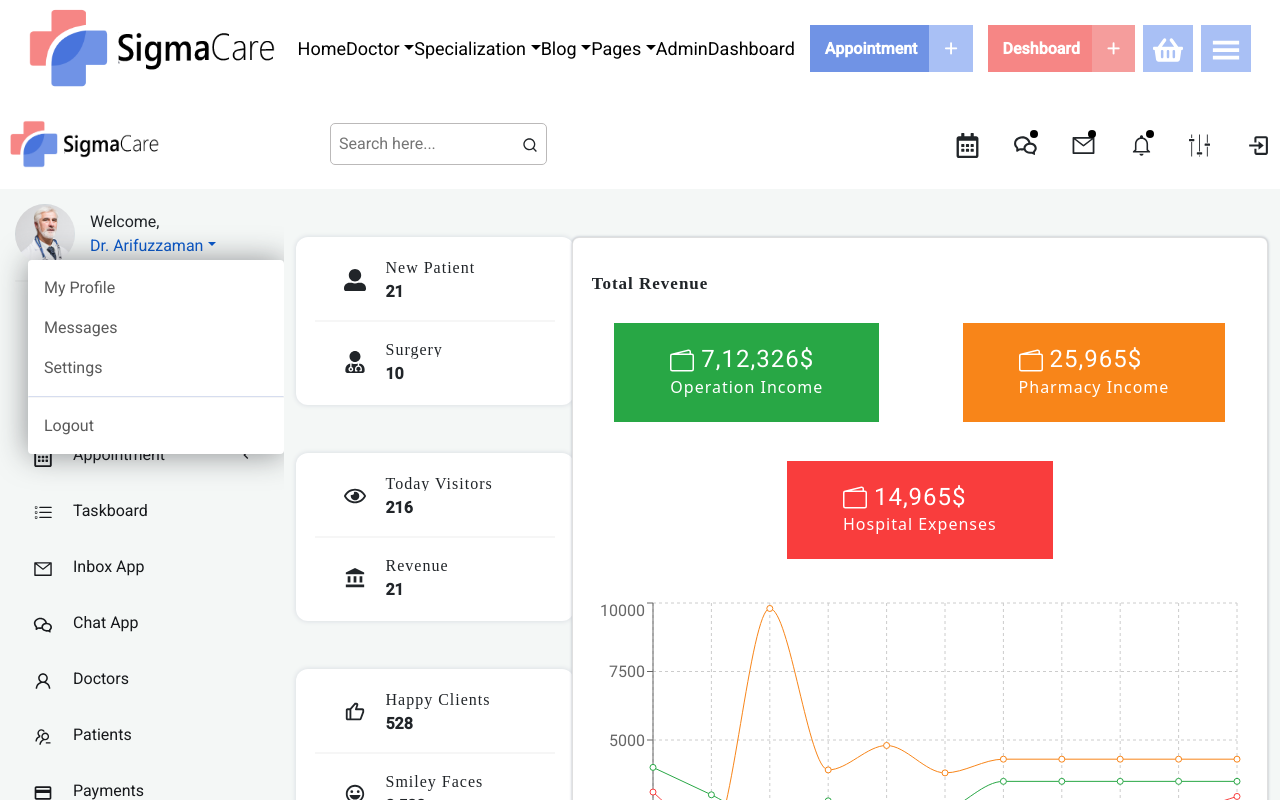
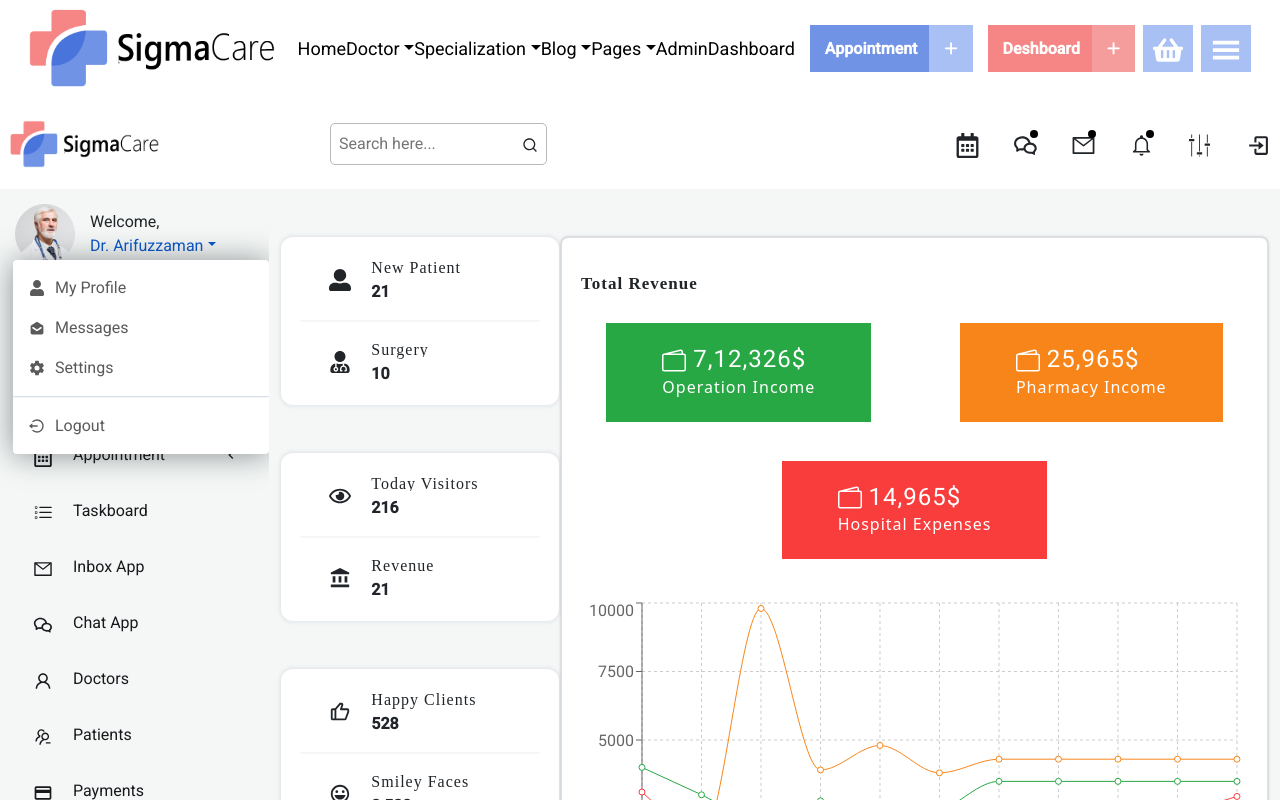
Before and after one commit to ruhulamin77/sigma-hospital-client, a React (Create React App) app: page /dashboard in a window 1280 px wide. Both pictures are taken after a click on the button "Dr. Arifuzzaman". Shown: the top 800 px of the page. Built offline with nearby package versions, Linux system fonts and the light colour scheme.

Commit message:
dashboard

```diff
--- a/src/components/Dashboard/DashboardMain/DashboardMain.css
+++ b/src/components/Dashboard/DashboardMain/DashboardMain.css
@@ -72,7 +72,7 @@
 }
 .dashboard_left_side_bar {
   padding: 15px;
-  flex-basis: 320px;
+  flex-basis: 300px;
   height: 100vh;
   overflow: scroll;
   overflow-x: hidden;
@@ -95,6 +95,9 @@
   width: 60px;
   height: 60px;
   border-radius: 50%;
+}
+.dash_drop_item span {
+  margin-left: 10px;
 }
 #basic-nav-dropdown {
   margin: 0;
--- a/src/components/Dashboard/DashboardMain/DashboardMain.js
+++ b/src/components/Dashboard/DashboardMain/DashboardMain.js
@@ -7,7 +7,7 @@ import {
   Offcanvas,
 } from "react-bootstrap";
 import { GiSettingsKnobs } from "react-icons/gi";
-import { RiSearchLine, RiWechatLine } from "react-icons/ri";
+import { RiLogoutCircleLine, RiSearchLine, RiWechatLine } from "react-icons/ri";
 import { ImStack } from "react-icons/im";
 import {
   AiOutlineMail,
@@ -16,7 +16,16 @@ import {
 } from "react-icons/ai";
 import { GrHome, GrLocation } from "react-icons/gr";
 import { MdKeyboardArrowLeft, MdOutlinePayment } from "react-icons/md";
-import { HiOutlineLockClosed, HiOutlinePuzzle } from "react-icons/hi";
+import {
+  HiMailOpen,
+  HiOutlineLockClosed,
+  HiOutlinePuzzle,
+} from "react-icons/hi";
+import { IoMdNotificationsOutline } from "react-icons/io";
+import { BiLogIn } from "react-icons/bi";
+import { FaRegCalendarAlt, FaUser } from "react-icons/fa";
+import { BsListTask } from "react-icons/bs";
+import { IoSettingsSharp } from "react-icons/io5";
 
 import "./DashboardMain.css";
 import logo from "../../../images/logo/logo.png";
@@ -29,11 +38,6 @@ import {
   Route,
   Routes,
 } from "react-router-dom";
-import { IoMdNotificationsOutline } from "react-icons/io";
-import { BiLogIn } from "react-icons/bi";
-
-import { FaRegCalendarAlt } from "react-icons/fa";
-import { BsListTask } from "react-icons/bs";
 
 const DashboardMain = () => {
   const [show, setShow] = useState(false);
@@ -41,6 +45,20 @@ const DashboardMain = () => {
   const handleShow = () => setShow(true);
   return (
     <div>
+      {/* <Button variant="primary" onClick={handleShow}>
+        Launch
+      </Button>
+
+      <Offcanvas show={show} onHide={handleClose}>
+        <Offcanvas.Header closeButton>
+          <Offcanvas.Title>Offcanvas</Offcanvas.Title>
+        </Offcanvas.Header>
+        <Offcanvas.Body>
+          Some text as placeholder. In real life you can have the elements you
+          have chosen. Like, text, images, lists, etc.
+        </Offcanvas.Body>
+      </Offcanvas> */}
+
       <div className="dashboardHeader container-fluid">
         <div className="logo_area">
           <img src={logo} alt="" />
@@ -83,21 +101,37 @@ const DashboardMain = () => {
             <div>
               <span>Welcome, </span>
               <p>
-                <NavDropdown title="Dr. Arifuzzaman" id="basic-nav-dropdown">
+                <NavDropdown
+                  title="Dr. Arifuzzaman"
+                  id="basic-nav-dropdown"
+                  className="basic_nav_dropdown_custom"
+                >
                   <NavDropdown.Item
                     href="#action/3.1"
                     className="dash_drop_item"
                   >
-                    My Profile
+                    <FaUser />
+                    <span>My Profile</span>
                   </NavDropdown.Item>
-                  <NavDropdown.Item href="#action/3.2">
-                    Messages
+                  <NavDropdown.Item
+                    href="#action/3.2"
+                    className="dash_drop_item"
+                  >
+                    <HiMailOpen />
+                    <span>Messages</span>
                   </NavDropdown.Item>
-                  <NavDropdown.Item href="#action/3.3">
-                    Settings
+                  <NavDropdown.Item
+                    href="#action/3.3"
+                    className="dash_drop_item"
+                  >
+                    <IoSettingsSharp />
+                    <span>Settings</span>
                   </NavDropdown.Item>
                   <NavDropdown.Divider />
-                  <NavDropdown.Item href="#action/3.4">Logout</NavDropdown.Item>
+                  <NavDropdown.Item as={Link} to="" className="dash_drop_item">
+                    <RiLogoutCircleLine />
+                    <span>Logout</span>
+                  </NavDropdown.Item>
                 </NavDropdown>
               </p>
             </div>
@@ -141,7 +175,7 @@ const DashboardMain = () => {
               </Link>
             </li>
             <li>
-              <Link to="/dashboard/">
+              <Link to="/dashboard">
                 <span className="dashboard_nav_icon">
                   <span className="nav_icon">
                     <BsListTask />
@@ -151,7 +185,7 @@ const DashboardMain = () => {
               </Link>
             </li>
             <li>
-              <Link to="/dashboard/">
+              <Link to="/dashboard">
                 <span className="dashboard_nav_icon">
                   <span className="nav_icon">
                     <AiOutlineMail />
@@ -161,7 +195,7 @@ const DashboardMain = () => {
               </Link>
             </li>
             <li>
-              <Link to="/dashboard/">
+              <Link to="/dashboard">
                 <span className="dashboard_nav_icon">
                   <span className="nav_icon">
                     <RiWechatLine />
@@ -172,7 +206,7 @@ const DashboardMain = () => {
               </Link>
             </li>
             <li>
-              <Link to="/dashboard/">
+              <Link to="/dashboard">
                 <span className="dashboard_nav_icon">
                   <span className="nav_icon">
                     <AiOutlineUser />
@@ -183,7 +217,7 @@ const DashboardMain = () => {
               </Link>
             </li>
             <li>
-              <Link to="/dashboard/">
+              <Link to="/dashboard">
                 <span className="dashboard_nav_icon">
                   <span className="nav_icon">
                     <AiOutlineUsergroupDelete />
@@ -194,7 +228,7 @@ const DashboardMain = () => {
               </Link>
             </li>
             <li>
-              <Link to="/dashboard/">
+              <Link to="/dashboard">
                 <span className="dashboard_nav_icon">
                   <span className="nav_icon">
                     <MdOutlinePayment />
@@ -205,7 +239,7 @@ const DashboardMain = () => {
               </Link>
             </li>
             <li>
-              <Link to="/dashboard/">
+              <Link to="/dashboard">
                 <span className="dashboard_nav_icon">
                   <span className="nav_icon">
                     <ImStack />
@@ -216,7 +250,7 @@ const DashboardMain = () => {
               </Link>
             </li>
             <li>
-              <Link to="/dashboard/">
+              <Link to="/dashboard">
                 <span className="dashboard_nav_icon">
                   <span className="nav_icon">
                     <GrLocation />
@@ -227,7 +261,7 @@ const DashboardMain = () => {
               </Link>
             </li>
             <li>
-              <Link to="/dashboard/">
+              <Link to="/dashboard">
                 <span className="dashboard_nav_icon">
                   <span className="nav_icon">
                     <HiOutlineLockClosed />
@@ -238,7 +272,7 @@ const DashboardMain = () => {
               </Link>
             </li>
             <li>
-              <Link to="/dashboard/">
+              <Link to="/dashboard">
                 <span className="dashboard_nav_icon">
                   <span className="nav_icon">
                     <HiOutlinePuzzle />
```
